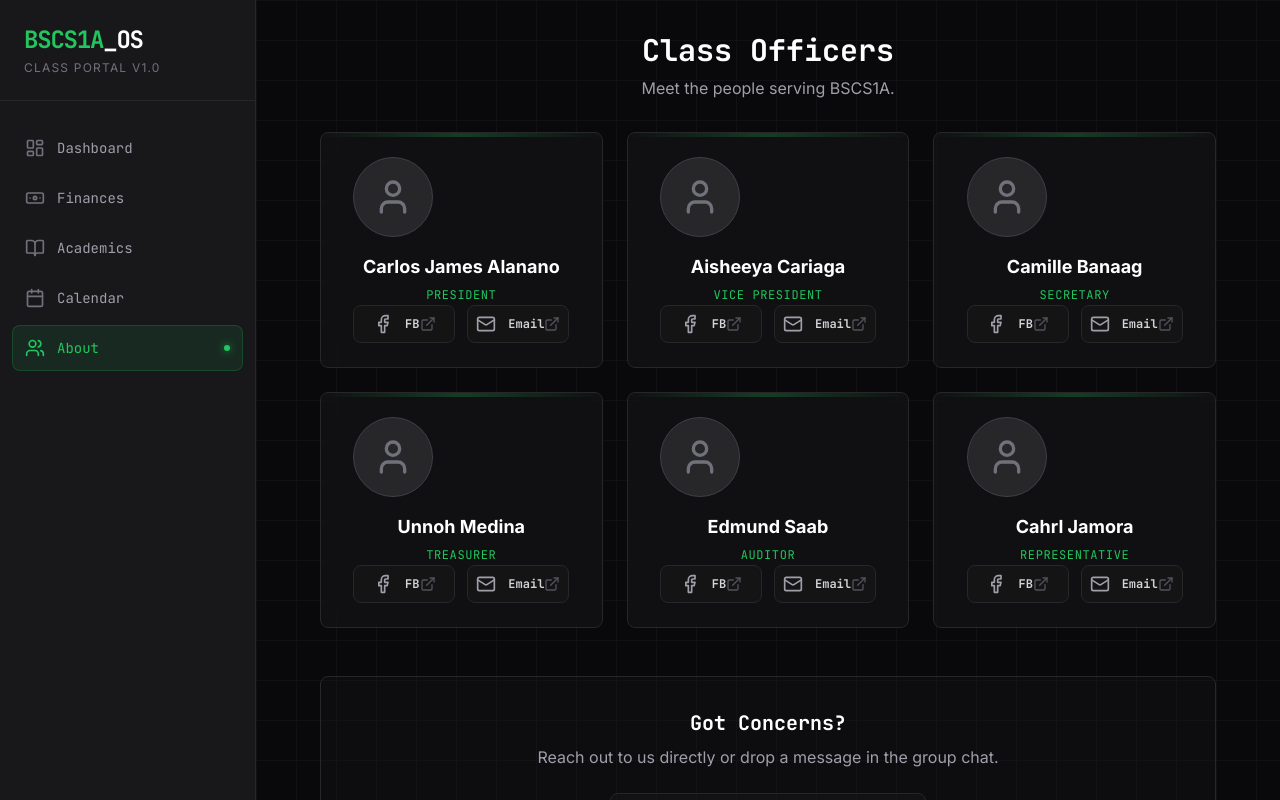
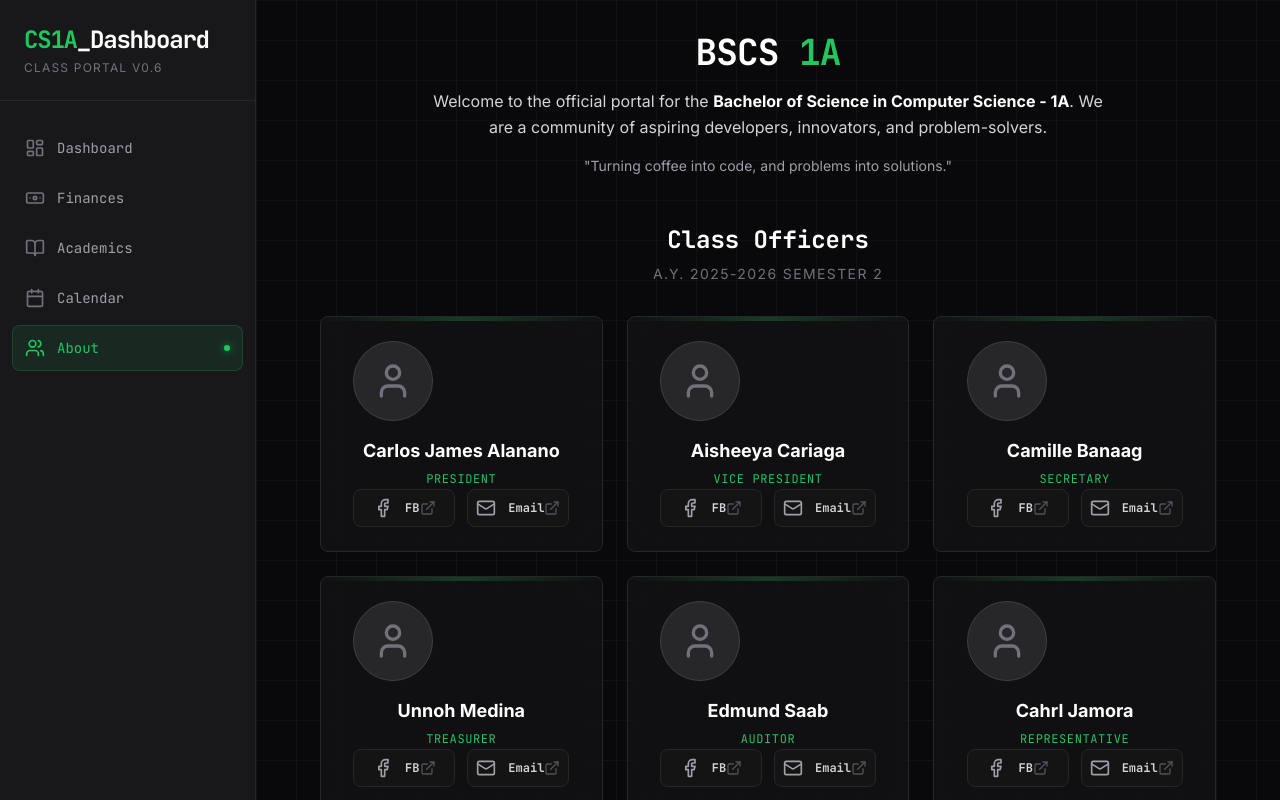
Before and after one commit to cjalanano-dev/cs1a, a SvelteKit app: page /about in a window 1280 px wide. Shown: the top 800 px of the page. Built offline with nearby package versions, Linux system fonts and the light colour scheme.

Commit message:
add subjects and intro about

```diff
--- a/src/routes/+layout.svelte
+++ b/src/routes/+layout.svelte
@@ -61,9 +61,9 @@
 	>
 		<div class="hidden border-b border-border p-6 lg:block">
 			<h1 class="font-mono text-2xl font-bold tracking-tighter text-accent">
-				BSCS1A<span class="text-white">_OS</span>
+				CS1A<span class="text-white">_Dashboard</span>
 			</h1>
-			<p class="mt-1 text-xs tracking-widest text-zinc-500 uppercase">Class Portal v1.0</p>
+			<p class="mt-1 text-xs tracking-widest text-zinc-500 uppercase">Class Portal v0.6</p>
 		</div>
 
 		<nav class="flex-1 space-y-1 overflow-y-auto px-3 py-6">
--- a/src/routes/+page.svelte
+++ b/src/routes/+page.svelte
@@ -56,10 +56,9 @@
 		</Card>
 
 		<Card title="Quick Actions">
-			<div class="grid grid-cols-1 gap-3 sm:grid-cols-2">
-				<QuickLink href="https://classroom.google.com" label="GClassroom" icon={ExternalLink} />
+			<div class="grid grid-cols-1 gap-3 sm:grid-cols-1">
+				<QuickLink href="https://classroom.google.com" label="GClass" icon={ExternalLink} />
 				<QuickLink href="https://codechum.com" label="CodeChum" icon={Code} />
-				<QuickLink href="mailto:prof@university.edu" label="Email Prof" icon={Mail} />
 			</div>
 		</Card>
 	</section>
--- a/src/routes/about/+page.svelte
+++ b/src/routes/about/+page.svelte
@@ -45,8 +45,21 @@
 
 <div class="mx-auto max-w-4xl space-y-8">
 	<header class="text-center">
-		<h1 class="mb-2 font-mono text-3xl font-bold text-white">Class Officers</h1>
-		<p class="text-zinc-400">Meet the people serving BSCS1A.</p>
+		<h1 class="mb-4 font-mono text-4xl font-bold tracking-tight text-white">
+			BSCS <span class="text-accent">1A</span>
+		</h1>
+
+		<div class="mx-auto mb-12 max-w-2xl space-y-4">
+			<p class="leading-relaxed text-zinc-300">
+				Welcome to the official portal for the <span class="font-bold text-white"
+					>Bachelor of Science in Computer Science - 1A</span
+				>. We are a community of aspiring developers, innovators, and problem-solvers.
+			</p>
+			<p class="text-sm text-zinc-400">"Turning coffee into code, and problems into solutions."</p>
+		</div>
+
+		<h2 class="mb-2 font-mono text-2xl font-bold text-white">Class Officers</h2>
+		<p class="text-sm tracking-widest text-zinc-500 uppercase">A.Y. 2025-2026 Semester 2</p>
 	</header>
 
 	<div class="grid grid-cols-1 gap-6 md:grid-cols-2 lg:grid-cols-3">
```
Also changed, not shown: src/lib/stores.js.
